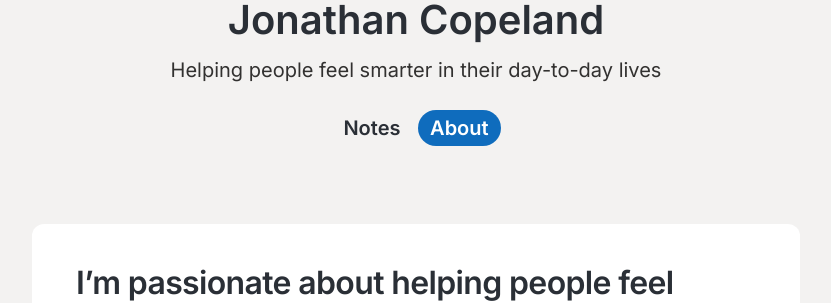
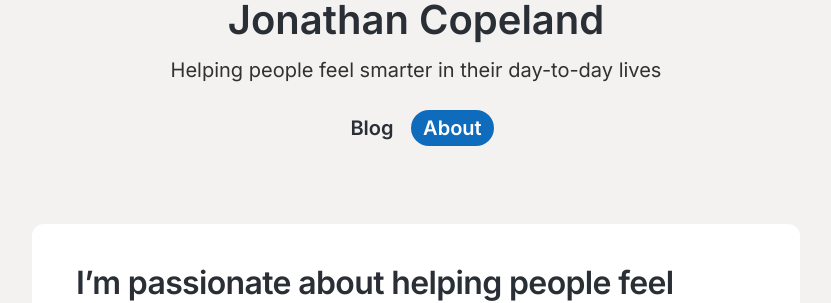
Before and after one commit to JonathanCopeland/JonathanCopeland.github.io, a Jekyll site: the page built from _pages/about.md, in a window 1280 px wide. Shown: the part 255-558 px from the top of the page, without its empty margins (224-1055 px from the left). Built offline with Jekyll 4.4.1, drawn with Linux system fonts in a browser that asks for light colours; nearby versions of some CDN libraries.

Commit message:
Maintenance

```diff
--- a/_data/settings.yml
+++ b/_data/settings.yml
@@ -11,7 +11,7 @@ header_settings:
 
 menu_settings:
   menu_items:
-    - title: 'Notes'
+    - title: 'Blog'
       url: '/'
     - title: 'About'
       url: '/about.html'
--- a/index.html
+++ b/index.html
@@ -1,6 +1,6 @@
 ---
 layout: default
-title: Notes
+title: Blog
 ---
 
 {% include header.html %}
```
